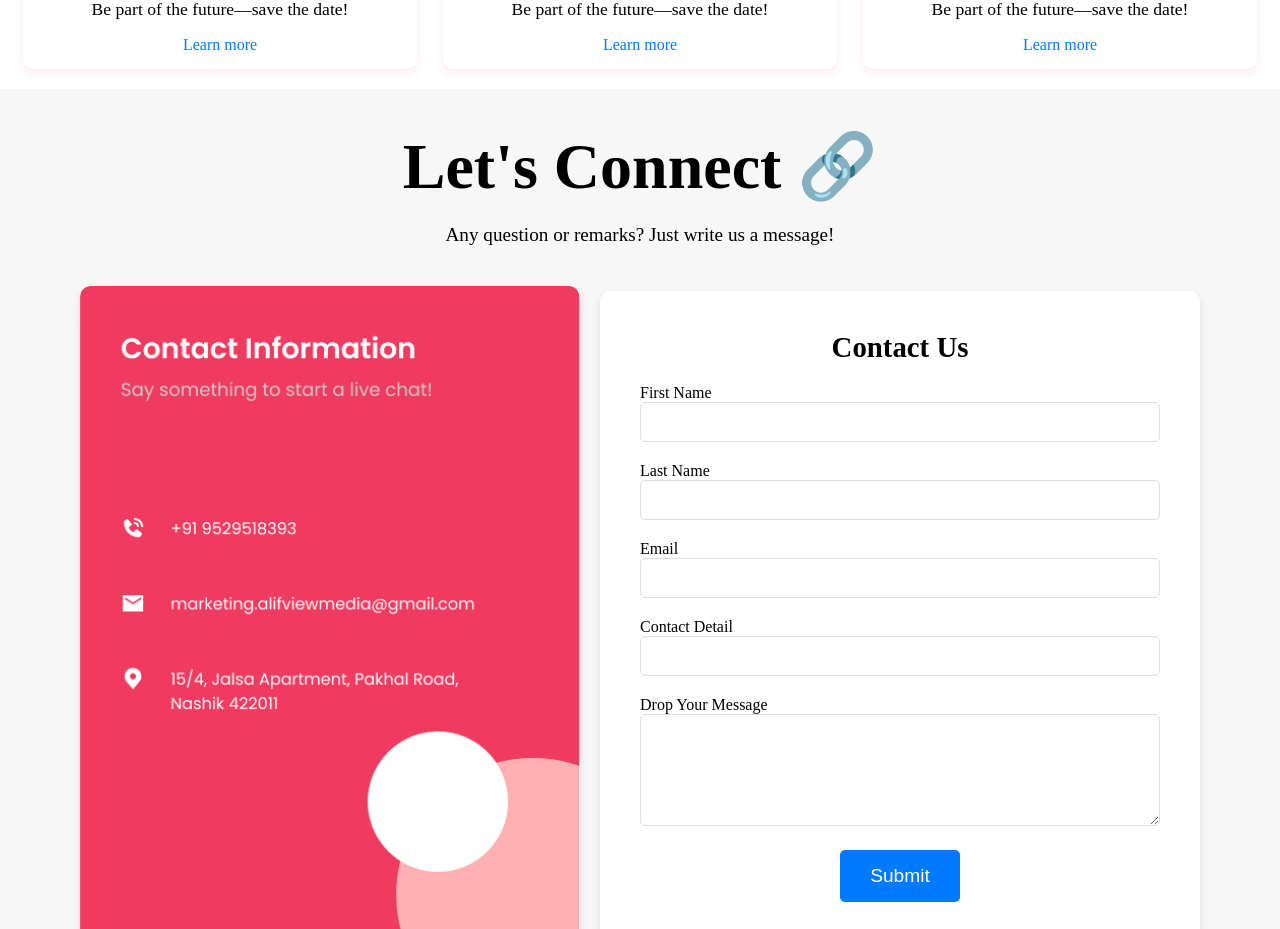
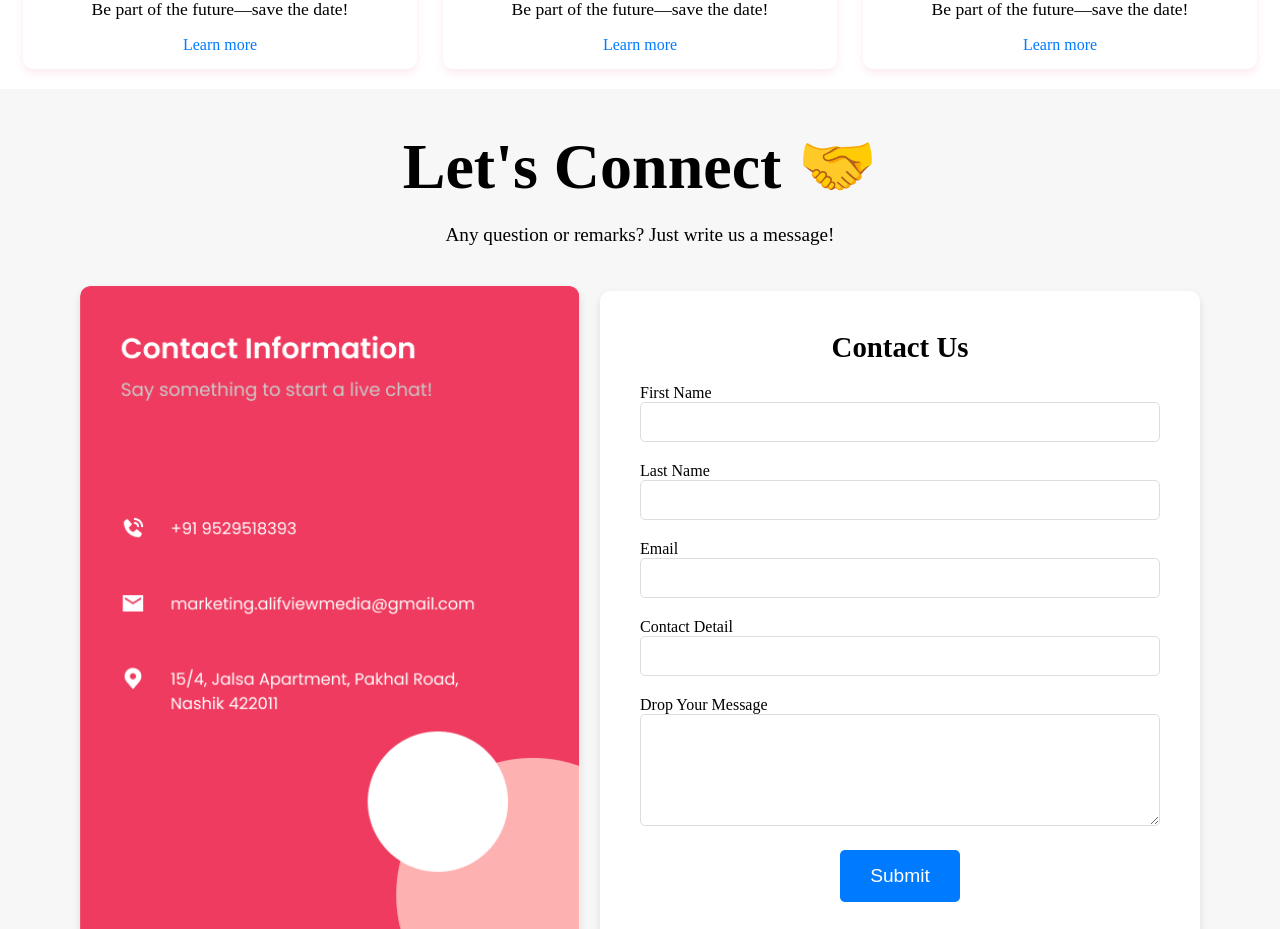
Before and after one commit to Ingole712521/alief, a React (Vite) app: page / in a window 1280 px wide. Shown: the part 2526-3455 px from the top of the page. Built offline with nearby package versions, Linux system fonts and the light colour scheme.

Commit message:
Update in emoji

```diff
--- a/src/components/ContactSection.jsx
+++ b/src/components/ContactSection.jsx
@@ -4,7 +4,7 @@ import contactImage from "../assets/Frame 1.png";
 const ContactSection = () => {
   return (
     <section id="contact" className="contact-section" data-aos="fade-in">
-      <h2 className="contact-title" data-aos="fade-in">Let's Connect 🔗</h2>
+      <h2 className="contact-title" data-aos="fade-in">Let's Connect 🤝</h2>
       <p className="contact-subtitle" data-aos="fade-in">Any question or remarks? Just write us a message!</p>
       <div className="contact-container">
         <div className="contact-image-container" data-aos="fade-in">
```
